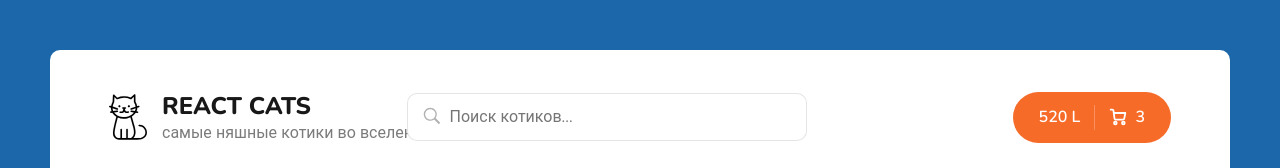
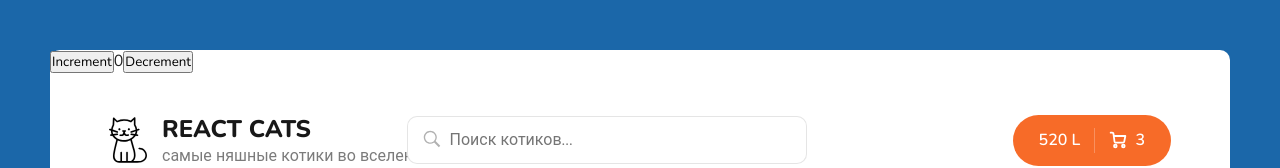
Before and after one commit to alexhkz/react-cats, a React (Create React App) app: page / in a window 1280 px wide. Shown: the top 168 px of the page. Built offline with nearby package versions, Linux system fonts and the light colour scheme; no server answers.

Commit message:
add store

```diff
--- a/package.json
+++ b/package.json
@@ -3,6 +3,7 @@
   "version": "0.1.0",
   "private": true,
   "dependencies": {
+    "@reduxjs/toolkit": "^1.8.5",
     "@testing-library/jest-dom": "^5.16.4",
     "@testing-library/react": "^13.3.0",
     "@testing-library/user-event": "^13.5.0",
@@ -10,6 +11,7 @@
     "react-content-loader": "^6.2.0",
     "react-dom": "^18.2.0",
     "react-paginate": "^8.1.3",
+    "react-redux": "^8.0.2",
     "react-router-dom": "^6.3.0",
     "react-scripts": "5.0.1",
     "sass": "^1.54.0",
--- a/src/App.js
+++ b/src/App.js
@@ -1,5 +1,7 @@
 import React, { createContext, useState } from "react";
+import { useSelector, useDispatch } from "react-redux";
 import { Routes, Route } from 'react-router-dom';
+import { increment, decrement } from "./redux/slices/filterSlice";
 
 import Header from "./components/Header";
 import Home from "./pages/Home";
@@ -12,9 +14,24 @@
 
 function App() {
 	const [searchValue, setSearchValue] = useState('');
+	const count = useSelector((state) => state.counter.count)
+ 	const dispatch = useDispatch()
 
 	return (
 		<div className="wrapper">
+			<button
+				aria-label="Increment value"
+				onClick={() => dispatch(increment())}
+			>
+				Increment
+			</button>
+			<span>{count}</span>
+			<button
+				aria-label="Decrement value"
+				onClick={() => dispatch(decrement())}
+			>
+				Decrement
+			</button>
 			<SearchContext.Provider value={{searchValue, setSearchValue}}>
 				<Header />
 				<div className="content">
--- a/src/index.js
+++ b/src/index.js
@@ -1,12 +1,17 @@
 import React from 'react';
 import ReactDOM from 'react-dom/client';
 import { BrowserRouter } from 'react-router-dom';
+import { Provider } from 'react-redux';
 
 import App from './App';
+
+import { store } from './redux/store';
 
 const root = ReactDOM.createRoot(document.getElementById('root'));
 root.render(
 	<BrowserRouter>
-		<App />
+		<Provider store={store}>
+			<App />
+		</Provider>
 	</BrowserRouter>
 );
--- /dev/null
+++ b/src/redux/slices/filterSlice.js
@@ -0,0 +1,25 @@
+import { createSlice } from '@reduxjs/toolkit'
+
+const initialState = {
+  count: 0,
+}
+
+export const counterSlice = createSlice({
+  name: 'counter',
+  initialState,
+  reducers: {
+    increment: (state) => {
+      state.count += 1
+    },
+    decrement: (state) => {
+      state.count -= 1
+    },
+    incrementByAmount: (state, action) => {
+      state.count += action.payload
+    },
+  },
+})
+
+export const { increment, decrement, incrementByAmount } = counterSlice.actions
+
+export default counterSlice.reducer
--- /dev/null
+++ b/src/redux/store.js
@@ -0,0 +1,6 @@
+import { configureStore } from '@reduxjs/toolkit';
+import counterReducer from './slices/filterSlice';
+
+export const store = configureStore({
+  reducer: {counter: counterReducer},
+})
```
Also changed, not shown: 1 other file (tests, documents, lock files or other folders).
